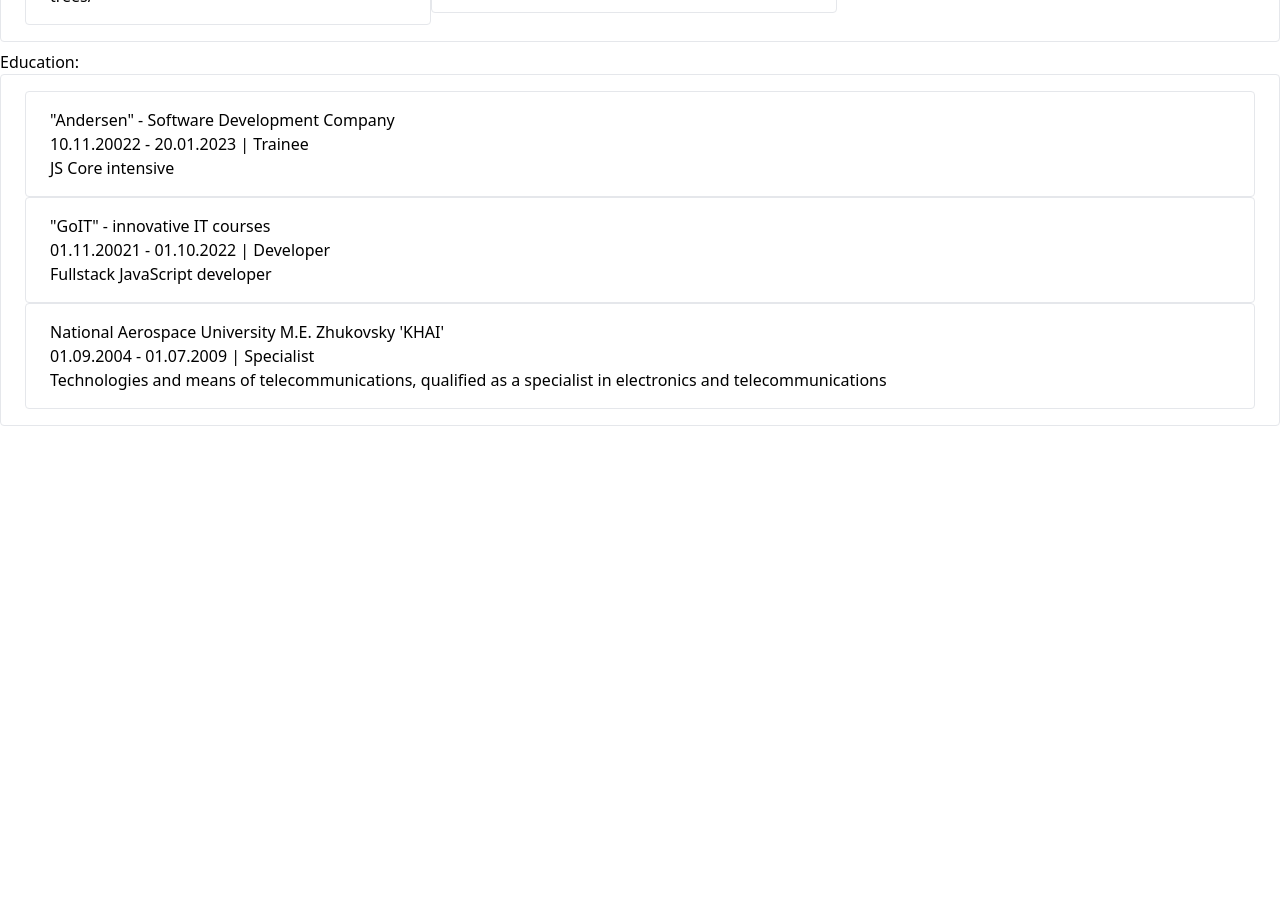
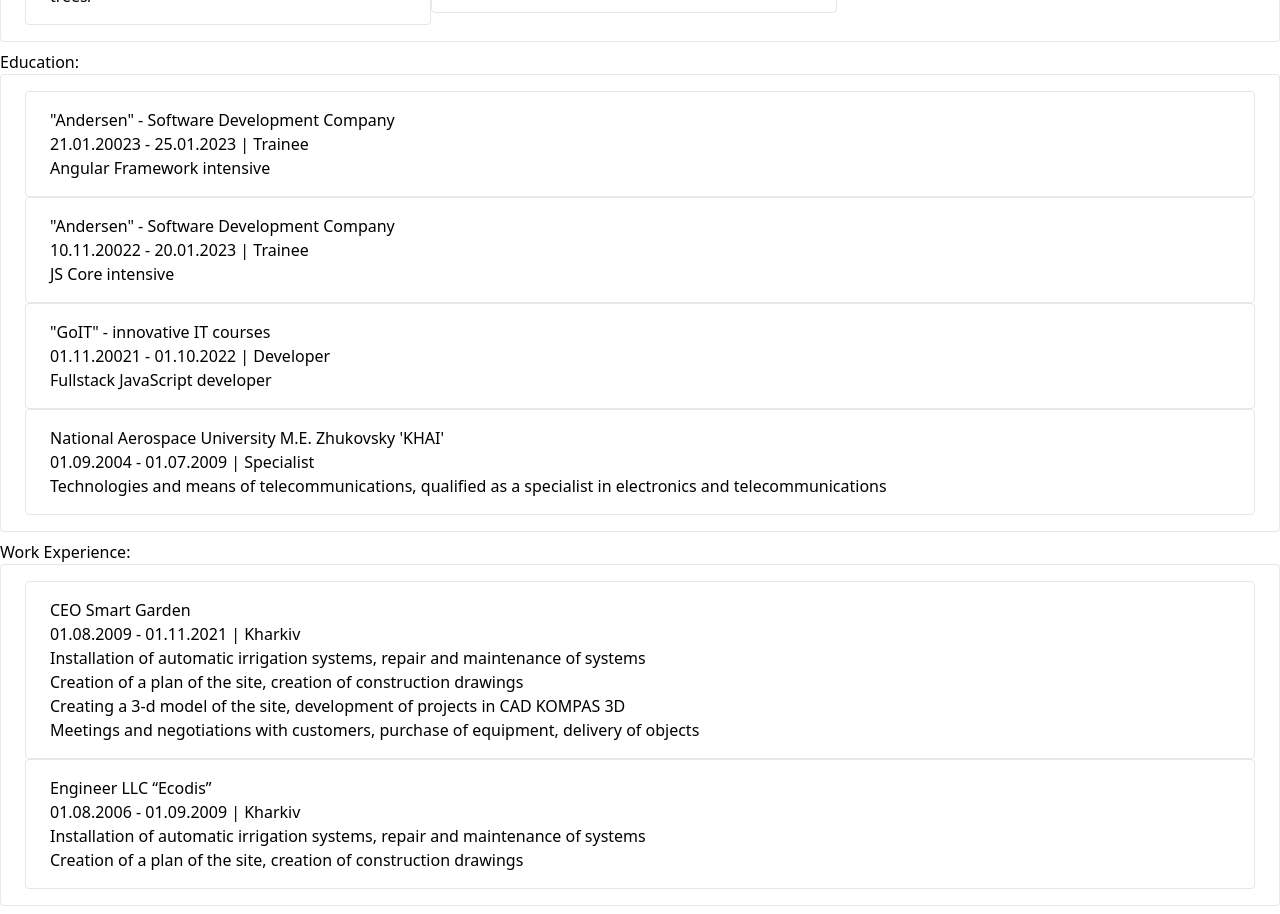
Before and after one commit to TkachukRR/22-Resume-Angular, an Angular app: page / in a window 1280 px wide. Shown: the part 540-1454 px from the top of the page. Before the commit the page ends 974 px from the top, so only its background shows below. Built offline with nearby package versions, Linux system fonts and the light colour scheme.

Commit message:
finished workList

```diff
--- a/src/app/app.component.html
+++ b/src/app/app.component.html
@@ -5,8 +5,10 @@
   ></app-langButtons>
   <app-introduce [info]="fullInfo" [pageLanguage]="pageLang"></app-introduce>
   <app-projectsGallery [projectList]="fullInfo"></app-projectsGallery>
+
   <app-educationList
     [info]="fullInfo"
     [pageLanguage]="pageLang"
   ></app-educationList>
+  <app-workList [info]="fullInfo" [pageLanguage]="pageLang"></app-workList>
 </div>
--- a/src/app/app.module.ts
+++ b/src/app/app.module.ts
@@ -8,6 +8,7 @@
 import { FormsModule } from '@angular/forms';
 import { ProjectsGalleryComponent } from './components/projectsGallery/projectsGallery.component';
 import { EducationListComponent } from './components/educationList/educationList.component';
+import { WorkListComponent } from './components/workList/workList.component';
 
 @NgModule({
   declarations: [
@@ -16,6 +17,7 @@
     LangButtonsComponent,
     ProjectsGalleryComponent,
     EducationListComponent,
+    WorkListComponent,
   ],
   imports: [BrowserModule, AppRoutingModule, FormsModule],
   providers: [],
--- a/src/app/components/educationList/educationList.component.html
+++ b/src/app/components/educationList/educationList.component.html
@@ -1,4 +1,4 @@
-<h2>{{ info.educations.sectionTitle[pageLanguage] | titlecase }}</h2>
+<h2>{{ info.educations.sectionTitle[pageLanguage] }}</h2>
 <ul class="py-4 px-6 border rounded mb-2">
   <li
     *ngFor="let instit of info.educations.institutions"
@@ -7,7 +7,10 @@
     <h3>{{ instit[pageLanguage].institution }}</h3>
     <p>
       {{ instit[pageLanguage].period.start | date : "dd.MM.YYYY" }} -
-      {{ instit[pageLanguage].period.end | date : "dd.MM.YYYY" }}
+      {{
+        (!instit[pageLanguage].period.end && now) ||
+          instit[pageLanguage].period.end | date : "dd.MM.YYYY"
+      }}
       |
       {{ instit[pageLanguage].rank }}
     </p>
--- a/src/app/components/educationList/educationList.component.ts
+++ b/src/app/components/educationList/educationList.component.ts
@@ -6,6 +6,8 @@
   templateUrl: './educationList.component.html',
 })
 export class EducationListComponent {
+  now: Number = Date.now();
+
   @Input() info: MyInfo;
   @Input() pageLanguage: string;
 }
--- a/src/app/components/workList/workList.component.html
+++ b/src/app/components/workList/workList.component.html
@@ -0,0 +1,17 @@
+<h2>{{ info.works.sectionTitle[pageLanguage] | titlecase }}</h2>
+<ul class="py-4 px-6 border rounded mb-2">
+  <li *ngFor="let job of info.works.companies" class="py-4 px-6 border rounded">
+    <h3>{{ job[pageLanguage].position }} {{ job[pageLanguage].company }}</h3>
+    <p>
+      {{ job[pageLanguage].period.start | date : "dd.MM.YYYY" }} -
+      {{ job[pageLanguage].period.end | date : "dd.MM.YYYY" }}
+      |
+      {{ job[pageLanguage].location }}
+    </p>
+    <ul>
+      <li *ngFor="let responsibility of job[pageLanguage].responsibilities">
+        {{ responsibility }}
+      </li>
+    </ul>
+  </li>
+</ul>
--- a/src/app/data/fullInfo.ts
+++ b/src/app/data/fullInfo.ts
@@ -85,6 +85,36 @@
         en: {
           institution: '"Andersen" -  Software Development Company',
           rank: 'Trainee',
+          direction: 'Angular Framework intensive',
+          period: {
+            start: '20023-01-21T00:00:00',
+            end: '',
+          },
+        },
+        pl: {
+          institution: '"Andersen" - Firma programistyczna',
+          rank: 'Stażysta',
+          direction: 'Intensywny Angular Framework',
+          period: {
+            start: '20023-01-21T00:00:00',
+            end: '',
+          },
+        },
+        ua: {
+          institution:
+            '"Andersen" - Компанія з розробки програмного забезпечення',
+          rank: 'Стажер',
+          direction: 'Angular Framework - інтенсив',
+          period: {
+            start: '20023-01-21T00:00:00',
+            end: '',
+          },
+        },
+      },
+      {
+        en: {
+          institution: '"Andersen" -  Software Development Company',
+          rank: 'Trainee',
           direction: 'JS Core intensive',
           period: {
             start: '20022-11-10T00:00:00',
@@ -92,7 +122,7 @@
           },
         },
         pl: {
-          institution: '"Andersen" - innowacyjne kursy IT',
+          institution: '"Andersen" - Firma programistyczna',
           rank: 'Stażysta',
           direction: 'Intensywny JS Core',
           period: {
@@ -175,4 +205,102 @@
       },
     ],
   },
+
+  works: {
+    sectionTitle: {
+      en: 'Work experience:',
+      pl: 'Doświadczenie zawodowe:',
+      ua: 'Досвід роботи:',
+    },
+    companies: [
+      {
+        en: {
+          company: 'Smart Garden',
+          position: 'CEO',
+          location: 'Kharkiv',
+          period: {
+            start: '2009-08-01T00:00:00',
+            end: '2021-11-01T00:00:00',
+          },
+          responsibilities: [
+            'Installation of automatic irrigation systems, repair and maintenance of systems',
+            'Creation of a plan of the site, creation of construction drawings',
+            'Creating a 3-d model of the site, development of projects in CAD KOMPAS 3D',
+            'Meetings and negotiations with customers, purchase of equipment, delivery of objects',
+          ],
+        },
+        pl: {
+          company: 'Smart Garden',
+          position: 'CEO',
+          location: 'Charków',
+          period: {
+            start: '2009-08-01T00:00:00',
+            end: '2021-11-01T00:00:00',
+          },
+          responsibilities: [
+            'Montaż automatycznych systemów nawadniających, naprawa i konserwacja systemów',
+            'Tworzenie planu sytuacyjnego, tworzenie dokumentacji technicznej',
+            'Opracowywanie projektów w CAD KOMPAS 3D, instalacja modelu 3D w Realtime Landscaping Architect',
+            'Spotkania i negocjacje z klientami, zakup sprzętu, dostawa zaopatrzenia',
+          ],
+        },
+        ua: {
+          company: 'Smart Garden',
+          position: 'Директор',
+          location: 'Харків',
+          period: {
+            start: '2009-08-01T00:00:00',
+            end: '2021-11-01T00:00:00',
+          },
+          responsibilities: [
+            'Монтаж систем автоматичного поливу, ремонт та обслуговування систем',
+            'Створення плану ділянки, створення технічної документації',
+            'Розробка проектів у CAD KOMPAS 3D, монтаж 3D-прогулянки у Realtime Landscaping Architect',
+            "Зустрічі та переговори з замовниками, придбання обладнання, здача об'єктів",
+          ],
+        },
+      },
+      {
+        en: {
+          company: 'LLC “Еcodis”',
+          position: 'Engineer',
+          location: 'Kharkiv',
+          period: {
+            start: '2006-08-01T00:00:00',
+            end: '2009-09-01T00:00:00',
+          },
+          responsibilities: [
+            'Installation of automatic irrigation systems, repair and maintenance of systems',
+            'Creation of a plan of the site, creation of construction drawings',
+          ],
+        },
+        pl: {
+          company: 'LLC “Еcodis”',
+          position: 'Inżynier',
+          location: 'Charków',
+          period: {
+            start: '2006-08-01T00:00:00',
+            end: '2009-09-01T00:00:00',
+          },
+          responsibilities: [
+            'Montaż automatycznych systemów nawadniających, naprawa i konserwacja systemów',
+            'Tworzenie planu sytuacyjnego, tworzenie dokumentacji technicznej',
+          ],
+        },
+        ua: {
+          company: 'ТОВ “Екодіс”',
+          position: 'Інженер',
+          location: 'Charków',
+          period: {
+            start: '2006-08-01T00:00:00',
+            end: '2009-09-01T00:00:00',
+          },
+          responsibilities: [
+            'Монтаж систем автоматичного поливу, ремонт та обслуговування систем',
+            'Створення плану ділянки, створення технічної документації',
+          ],
+        },
+      },
+    ],
+  },
 });
--- a/src/app/models/myInfo.ts
+++ b/src/app/models/myInfo.ts
@@ -47,4 +47,13 @@
     };
     institutions: Array<Object>;
   };
+
+  works: {
+    sectionTitle: {
+      en: string;
+      pl: string;
+      ua: string;
+    };
+    companies: Array<Object>;
+  };
 }
```
Also changed, not shown: src/app/components/workList/workList.component.ts (+11 -0 lines).
